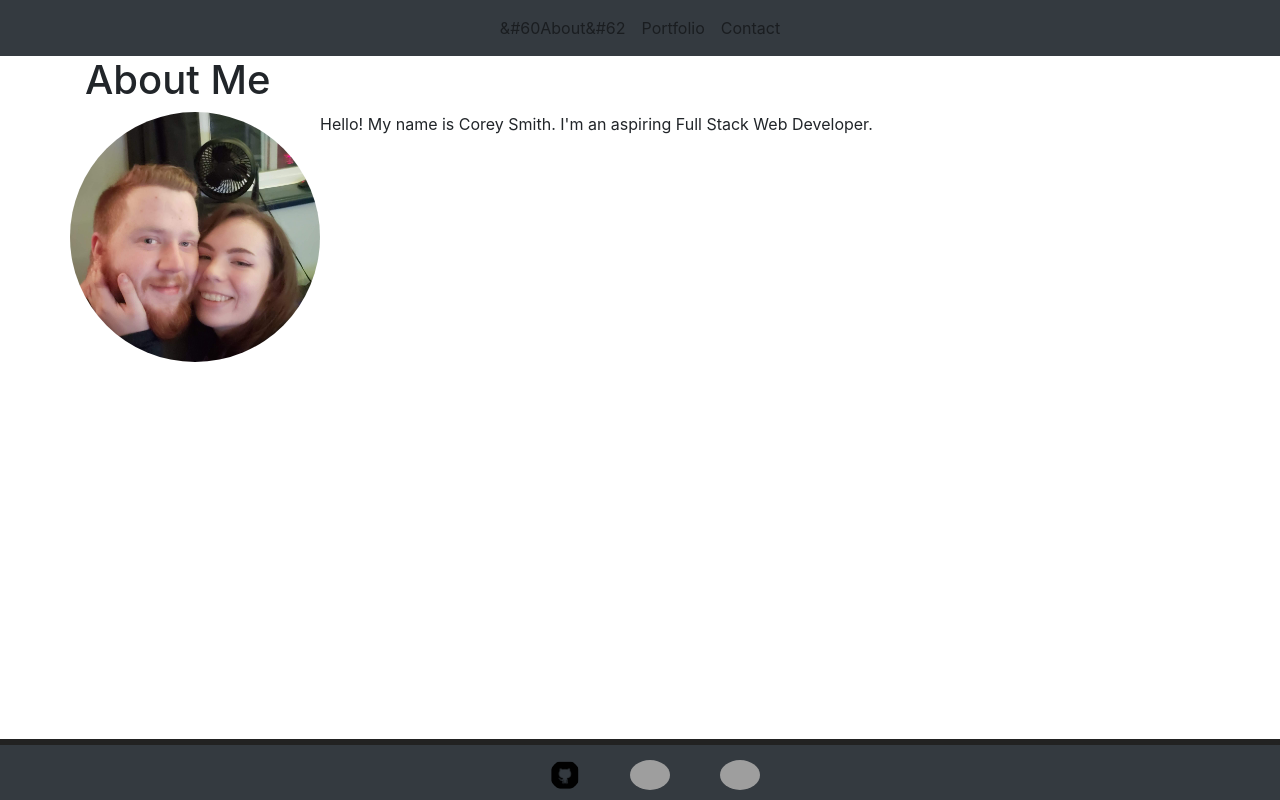
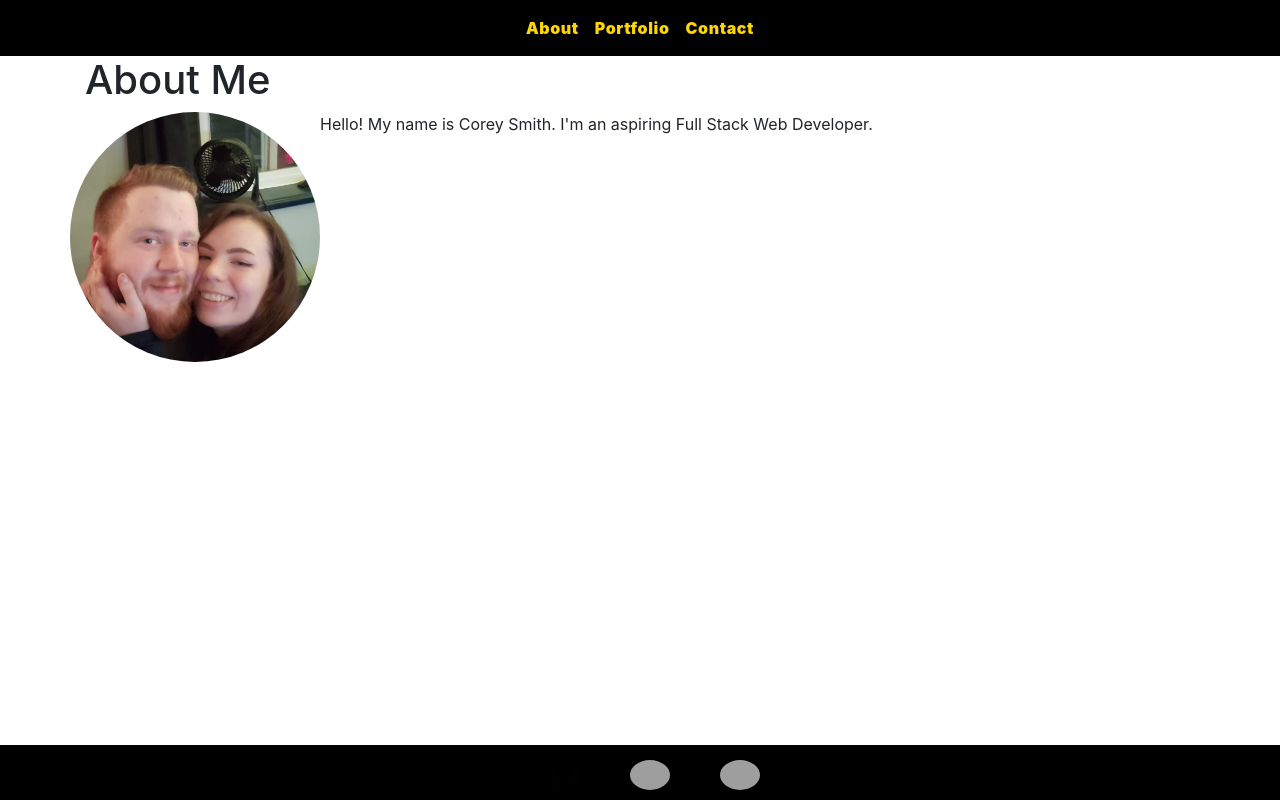
Before and after one commit to Maebeck/react-portfolio-v2, a React (Create React App) app in the folder client/: page / in a window 1280 px wide. Built offline with nearby package versions, Linux system fonts and the light colour scheme; grey boxes are pictures that could not be loaded.

Commit message:
Added styling to About page. Changed color scheme to black and gold

```diff
--- a/client/src/App.css
+++ b/client/src/App.css
@@ -7,41 +7,11 @@
   pointer-events: none;
 }
 
-@media (prefers-reduced-motion: no-preference) {
-  .App-logo {
-    animation: App-logo-spin infinite 20s linear;
-  }
-}
-
-.App-header {
-  background-color: #282c34;
-  min-height: 100vh;
-  display: flex;
-  flex-direction: column;
-  align-items: center;
-  justify-content: center;
-  font-size: calc(10px + 2vmin);
-  color: white;
-}
-
-.App-link {
-  color: #61dafb;
-}
-
-@keyframes App-logo-spin {
-  from {
-    transform: rotate(0deg);
-  }
-  to {
-    transform: rotate(360deg);
-  }
-}
 footer {
   right: 0;
   bottom: 0;
   left: 0;
-  background-color: #343A40;
-  border-top: 6px solid #222;
+  background-color: black;
   display: flex;
   align-items: center;
   justify-content: center;
@@ -53,6 +23,9 @@ footer {
     text-align: center;
     }
 
-  body {
-
-  }
+    .navlinks {
+      font-weight: 900;
+      letter-spacing: 0.0375rem;
+      cursor: pointer;
+      color: gold !important;
+    }
--- a/client/src/components/Navbar/index.js
+++ b/client/src/components/Navbar/index.js
@@ -5,11 +5,11 @@ import './nav.css';
 
 function Navigation({ location }) {
     return (
-        <Navbar bg='dark' className='justify-content-center' expand='md' activeKey={location.pathname}>
+        <Navbar className='justify-content-center navbar-style' expand='md' activeKey={location.pathname}>
             <Navbar.Toggle aria-controls='basic-navbar-nav' />
             <Navbar.Collapse className='justify-content-center nav-style' id='basic-navbar-nav'>
                 <Nav>
-                    <Nav.Link className ="navlinks" href='/About'> &#60About&#62</Nav.Link>
+                    <Nav.Link className ="navlinks" href='/About'>About</Nav.Link>
                     <Nav.Link className ="navlinks"  href='/Portfolio'>Portfolio</Nav.Link>
                     <Nav.Link className ="navlinks" href='/Contact'>Contact</Nav.Link>
                 </Nav>
--- a/client/src/components/Navbar/nav.css
+++ b/client/src/components/Navbar/nav.css
@@ -1,8 +1,9 @@
 .navlinks {
-    color: white;
+
 }
 
 
-.nav-style {
+.navbar-style {
+   background-color: black;
 
 }
```
